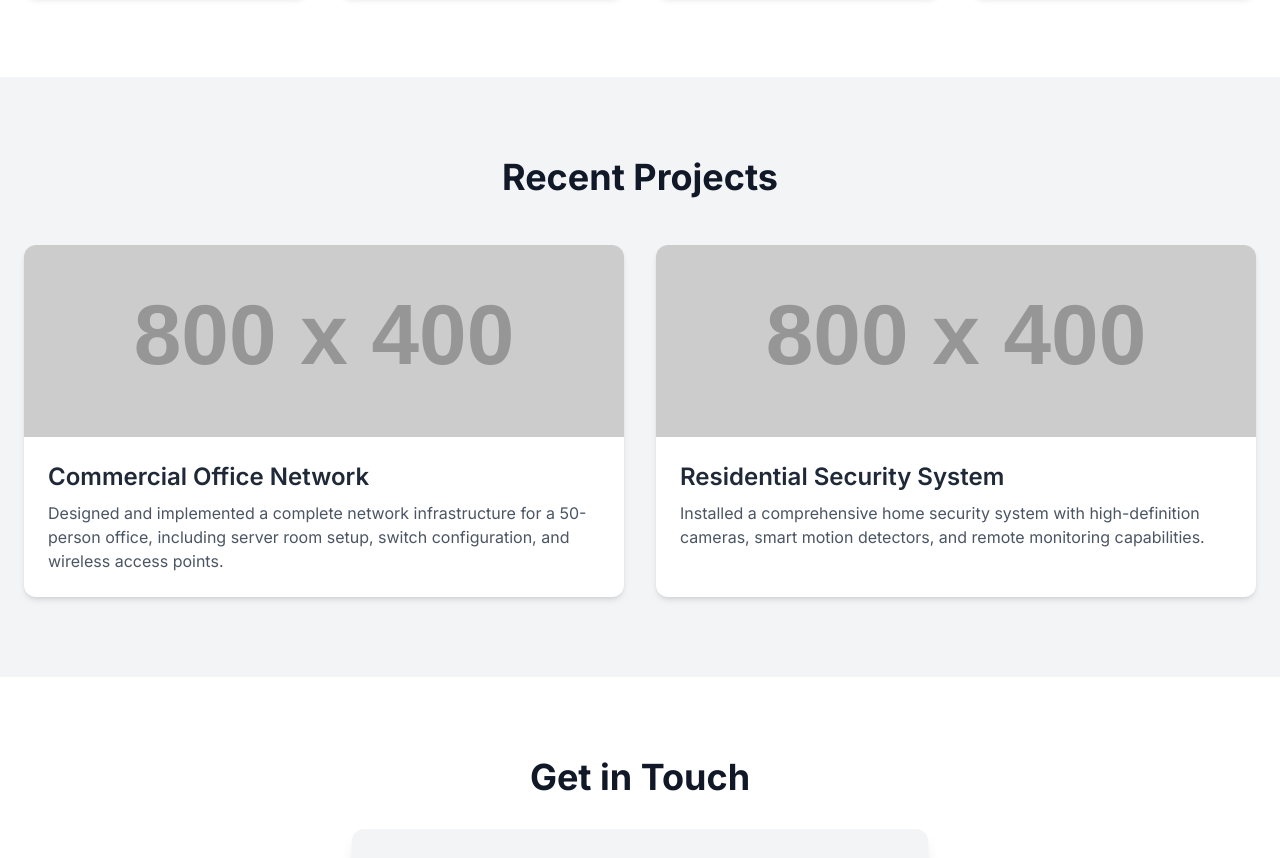
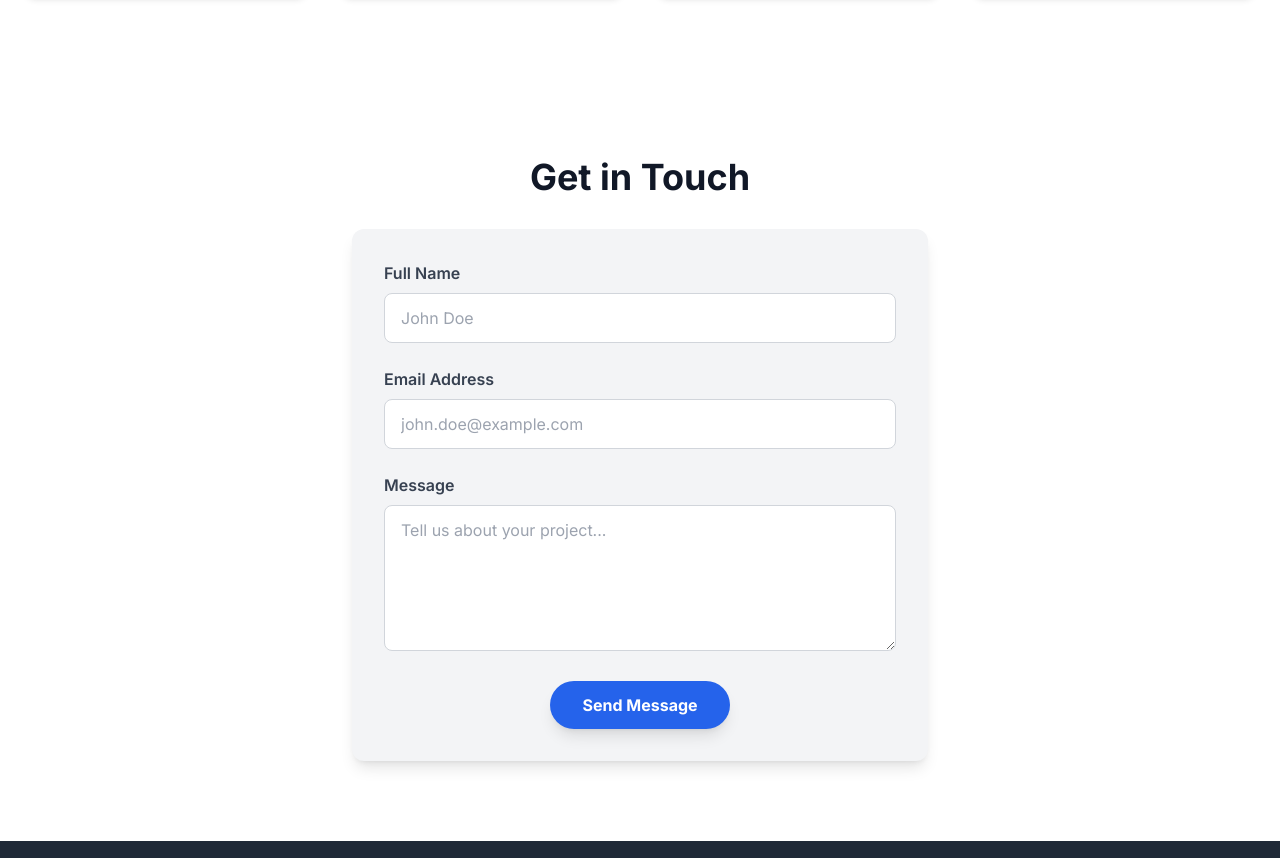
Before and after one commit to chachofelix/My-new-web, a plain HTML site: page index.html in a window 1280 px wide. Shown: the part 991-1849 px from the top of the page. Drawn offline with nearby package versions, Linux system fonts and the light colour scheme; placeholder pictures from the web are drawn by us.

Commit message:
Add files via upload

```diff
--- a/index.html
+++ b/index.html
@@ -210,64 +210,13 @@
     </section>
 
     <!-- Portfolio Section -->
-    <section id="portfolio" class="py-20 bg-gray-100">
-      <div class="container mx-auto px-6">
-        <h2 class="text-4xl font-bold text-center text-gray-900 mb-12">
-          Recent Projects
-        </h2>
-        <div class="grid md:grid-cols-2 gap-8">
-          <!-- Project Card 1 -->
-          <div
-            class="bg-white rounded-xl shadow-md overflow-hidden transition-transform transform hover:scale-105 duration-300"
-          >
-            <img
-              src="https://placehold.co/800x400/D1D5DB/1F2937?text=Office+Network+Setup"
-              alt="Office Network Setup"
-              class="w-full h-48 object-cover"
-            />
-            <div class="p-6">
-              <h3 class="text-2xl font-semibold mb-2">
-                Commercial Office Network
-              </h3>
-              <p class="text-gray-600">
-                Designed and implemented a complete network infrastructure for a
-                50-person office, including server room setup, switch
-                configuration, and wireless access points.
-              </p>
-            </div>
-          </div>
-          <!-- Project Card 2 -->
-          <div
-            class="bg-white rounded-xl shadow-md overflow-hidden transition-transform transform hover:scale-105 duration-300"
-          >
-            <img
-              src="https://placehold.co/800x400/D1D5DB/1F2937?text=Home+Security+Installation"
-              alt="Home Security Installation"
-              class="w-full h-48 object-cover"
-            />
-            <div class="p-6">
-              <h3 class="text-2xl font-semibold mb-2">
-                Residential Security System
-              </h3>
-              <p class="text-gray-600">
-                Installed a comprehensive home security system with
-                high-definition cameras, smart motion detectors, and remote
-                monitoring capabilities.
-              </p>
-            </div>
-          </div>
-        </div>
-      </div>
-    </section>
-
-    <!-- Contact Section -->
     <section id="contact" class="py-20 bg-white">
       <div class="container mx-auto px-6">
         <h2 class="text-4xl font-bold text-center text-gray-900 mb-8">
           Get in Touch
         </h2>
         <div class="max-w-xl mx-auto bg-gray-100 p-8 rounded-xl shadow-lg">
-          <form id="contactForm">
+          <form action="https://formspree.io/f/xzzawqqk" method="POST">
             <div class="mb-6">
               <label for="name" class="block text-gray-700 font-semibold mb-2"
                 >Full Name</label
@@ -318,7 +267,6 @@
         </div>
       </div>
     </section>
-
     <!-- Footer -->
     <footer class="bg-gray-800 text-white py-8">
       <div class="container mx-auto px-6 text-center">
```
